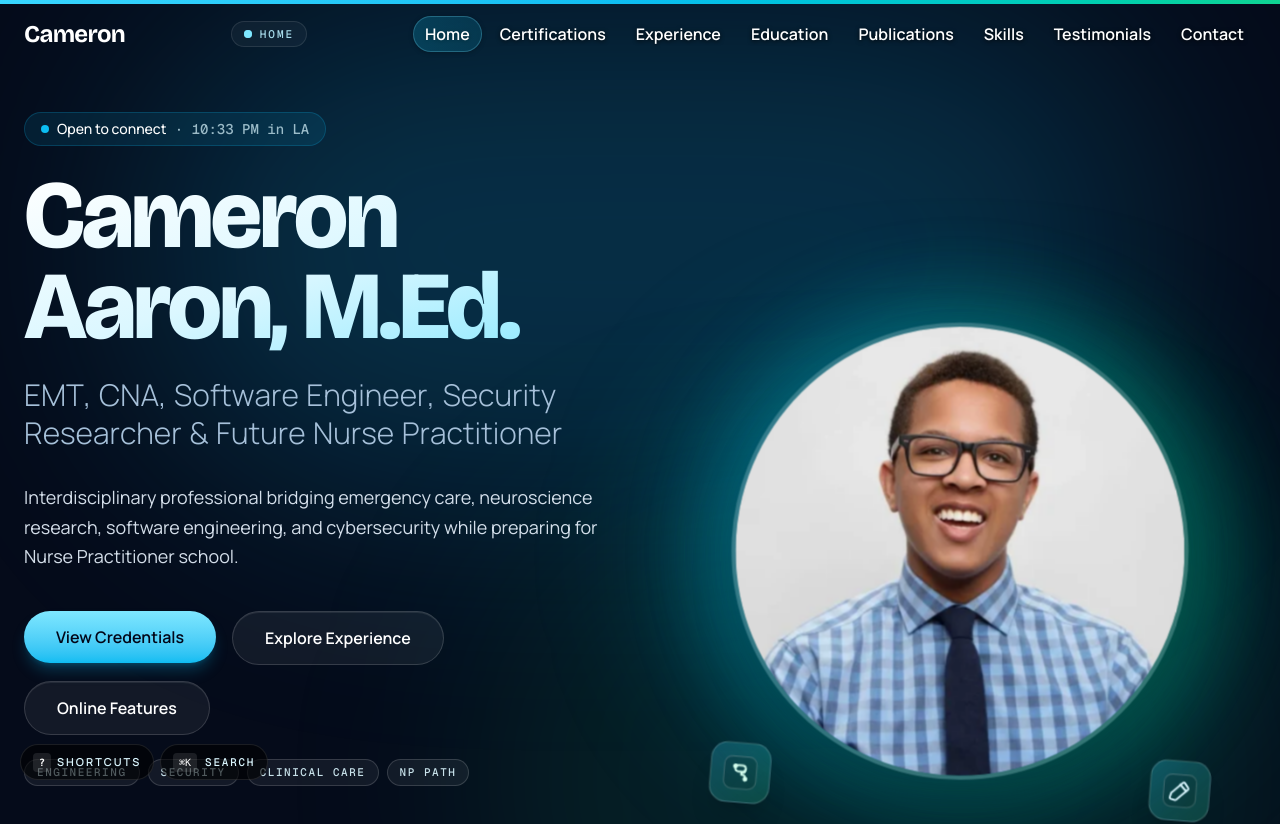
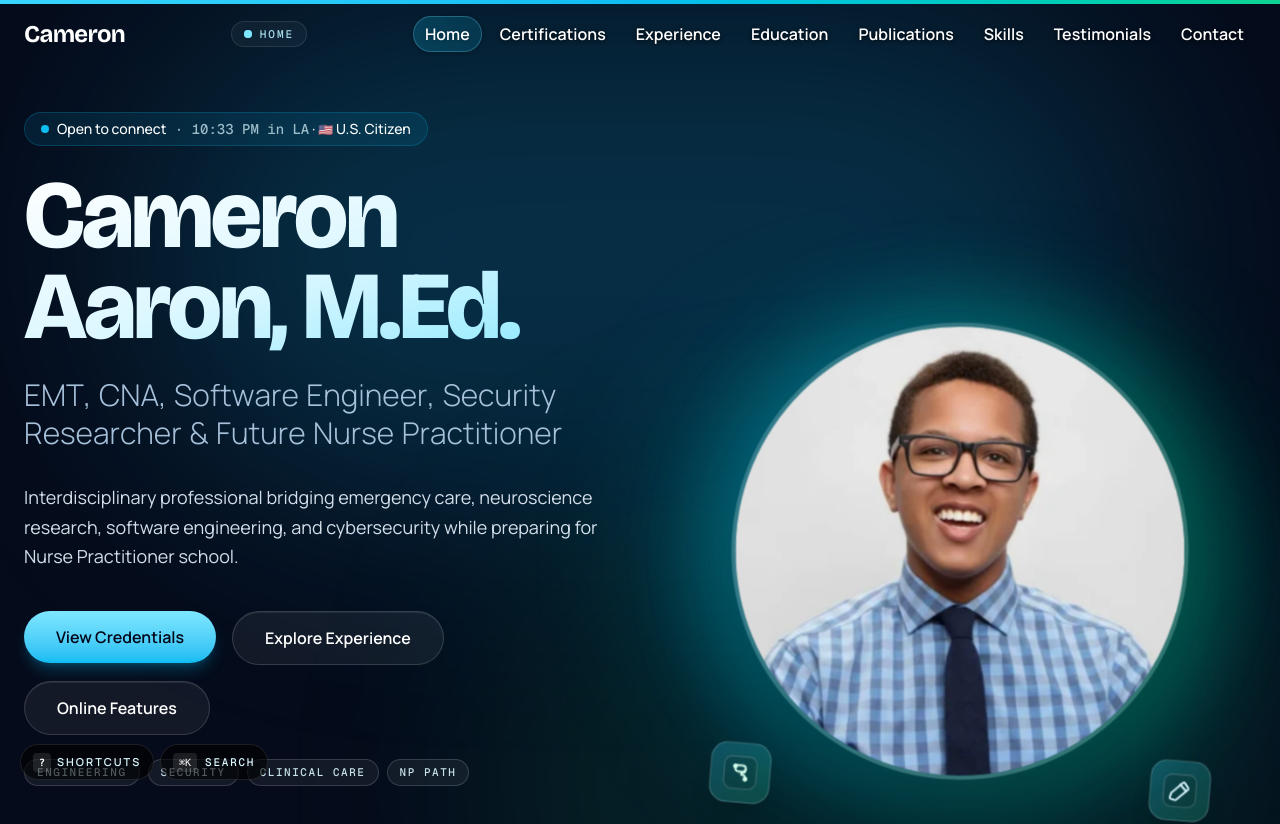
Before and after one commit to cameronaaron/cameronaaron.com, a Next.js app: page / in a window 1280 px wide. Shown: the top 824 px of the page. Built offline with nearby package versions, Linux system fonts and the light colour scheme.

Commit message:
Add U.S. citizenship note to the Hero connect pill
A small flag emoji + "U.S. Citizen" label next to the existing
availability pill, sized down to keep the flag subordinate to the text.

```diff
--- a/src/components/Hero.tsx
+++ b/src/components/Hero.tsx
@@ -127,6 +127,8 @@ export default function Hero() {
               </span>
               <span className="text-sm font-medium text-primary-foreground">
                 Open to connect<LocalTimeStatus />
+                <span> · </span>
+                <span className="text-xs align-middle">{profile.citizenshipFlag}</span> {profile.citizenshipLabel}
               </span>
             </motion.div>
 
--- a/src/data/profile.ts
+++ b/src/data/profile.ts
@@ -20,6 +20,9 @@ export interface Profile {
   image: string;
   social: SocialLinks;
   stats: ProfileStat[];
+  /** Rendered small/subdued next to citizenshipLabel — see Hero's connect pill. */
+  citizenshipFlag: string;
+  citizenshipLabel: string;
 }
 
 export const profile: Profile = {
@@ -45,4 +48,7 @@ export const profile: Profile = {
     { label: "Software & Security Projects", value: "50+" },
     { label: "Awards & Honors", value: "7+" },
   ],
+
+  citizenshipFlag: "🇺🇸",
+  citizenshipLabel: "U.S. Citizen",
 };
```
Also changed, not shown: 1 other file (tests, documents, lock files or other folders).
